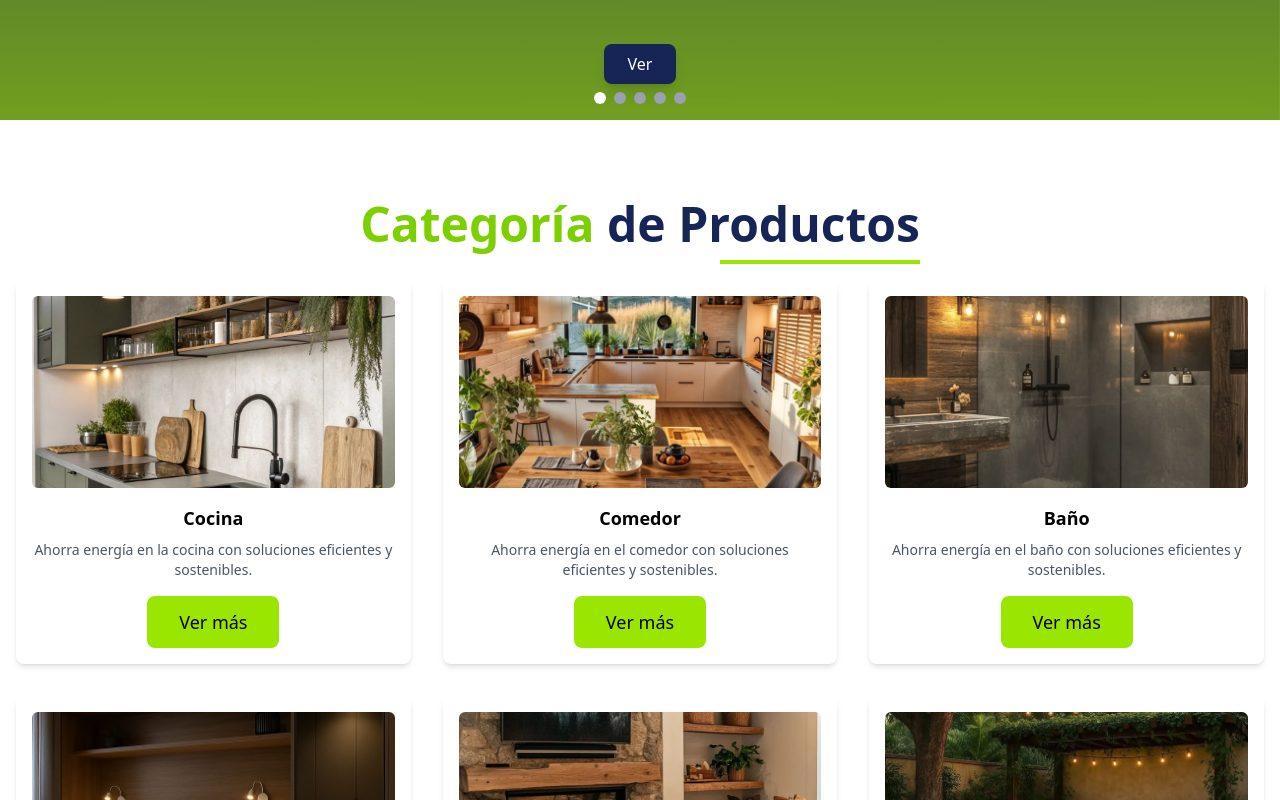
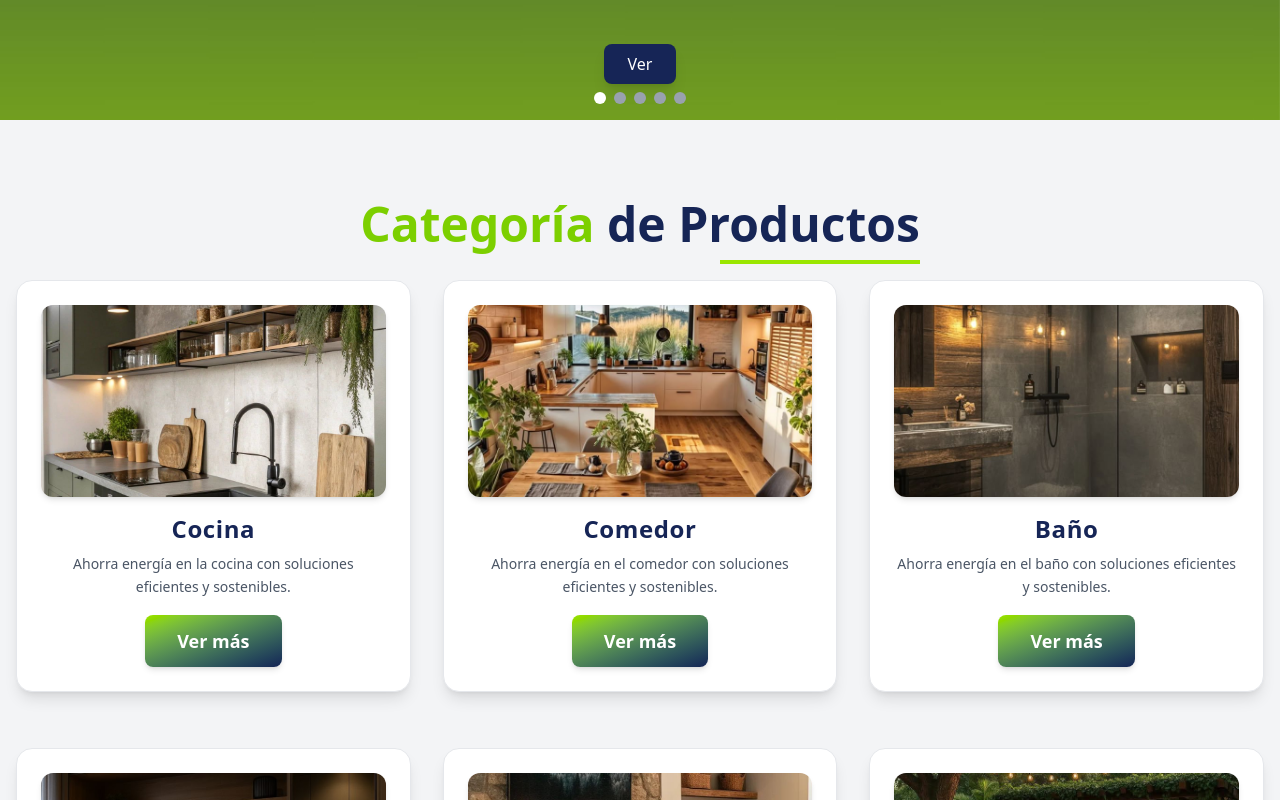
Before and after one commit to SantiagoAyala2118/Proyecto-ElectroAhorro, a React (Vite) app in the folder frontend/: page /home in a window 1280 px wide. Shown: the part 460-1260 px from the top of the page. Built offline with nearby package versions, Linux system fonts and the light colour scheme; sample sign-in values are in the browser's storage.

Commit message:
Se dieron nuevos estilos al Home

```diff
--- a/frontend/src/components/layouts/Category.jsx
+++ b/frontend/src/components/layouts/Category.jsx
@@ -57,27 +57,40 @@ export const Category = () => {
   const renderCards = categories.map((card) => {
     return (
       // no olvides colocar la key para que no se repitan
-      <div key={card.id} className="w-1/3 p-4">
-        <div className="bg-white border-lime-400 rounded-lg shadow-md p-4 flex flex-col items-center hover:scale-105 transition-all duration-300">
+      <div
+        key={card.id}
+        className="w-full sm:w-1/2 lg:w-1/3 p-4"
+      >
+        <div className="bg-white border border-gray-200 rounded-2xl shadow-lg hover:shadow-2xl p-6 flex flex-col items-center transition-all duration-300 hover:scale-[1.03]">
           <img
             src={card.image}
             alt={card.title}
-            className="w-full h-48 object-cover rounded-md"
+            className="w-full h-48 object-cover rounded-xl shadow-md"
           />
-          <h3 className="text-lg font-bold mt-4">{card.title}</h3>
-          <p className="text-gray-600 text-sm mt-2">{card.description}</p>
-          <Button className="mt-4 bg-lime-400">Ver más</Button>
+          <h3 className="text-2xl font-extrabold mt-4 text-blue-950 tracking-wide">
+            {card.title}
+          </h3>
+          <p className="text-gray-600 text-sm mt-2 text-center leading-relaxed">
+            {card.description}
+          </p>
+          <Button
+            className="mt-4 px-6 py-2 bg-gradient-to-br from-lime-400 to-blue-950 text-white font-semibold rounded-full shadow-md hover:from-lime-500 hover:to-blue-900 transition-all duration-300"
+          >
+            Ver más
+          </Button>
         </div>
       </div>
     );
   });
 
   return (
-    <section className="py-20 ">
+    <section className="py-20 bg-gray-100 text-slate-950">
       <Heading highlight="Categoría" heading="de Productos" />
 
       {/* Aca pones tus cards */}
-      <div className="flex flex-wrap justify-center">{renderCards}</div>
+      <div className="flex flex-wrap justify-center gap-y-6">
+        {renderCards}
+      </div>
     </section>
   );
 };
--- a/frontend/src/routes/AppRouter.jsx
+++ b/frontend/src/routes/AppRouter.jsx
@@ -8,6 +8,7 @@ import { CatalogoElectrodomesticos } from "../pages/Catalogo.jsx";
 
 import { PrivateRoutes } from "./PrivateRoutes";
 import { PublicRoutes } from "./PublicRoutes.jsx";
+import { EnergyTips } from "../pages/EnergyTips.jsx";
 
 export const AppRouter = () => {
   return (
@@ -26,6 +27,7 @@ export const AppRouter = () => {
           path={"/appliance/catalog"}
           element={<CatalogoElectrodomesticos />}
         />
+        <Route path="/energytips" element={<EnergyTips />}/>
       </Route>
     </Routes>
   );
```
